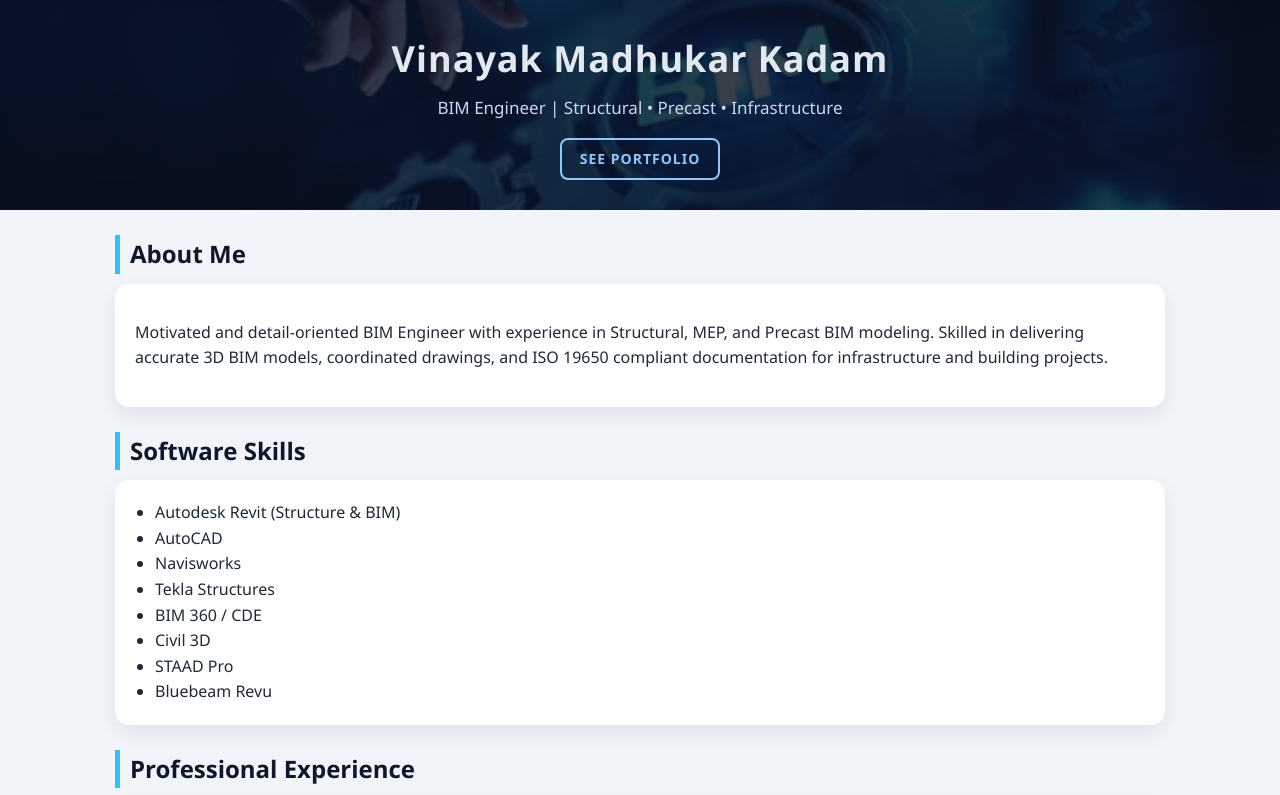
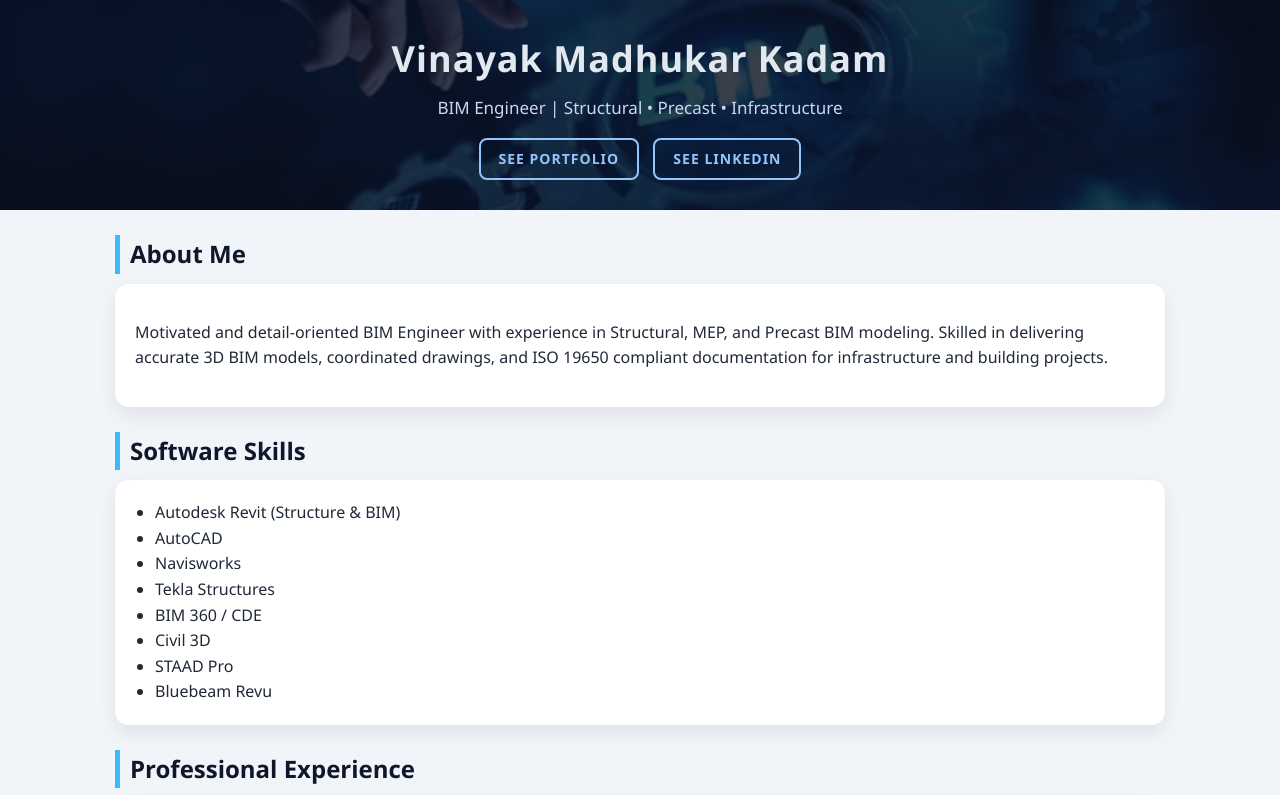
Before and after one commit to vinayak-mk26/VinayakKadam, a plain HTML site: page index.html in a window 1280 px wide. Shown: the top 795 px of the page. Drawn offline with Linux system fonts and the light colour scheme.

Commit message:
Update index.html
Changed linkedin url to top

```diff
--- a/index.html
+++ b/index.html
@@ -104,9 +104,8 @@
   <h1>Vinayak Madhukar Kadam</h1>
   <p>BIM Engineer | Structural • Precast • Infrastructure</p>
   <div class="portfolio-text">
-    <a href="https://drive.google.com/file/d/1t_0I5vWDKq7X9x3N2NxLvHsoaIbY11wi/view?usp=drive_link" target="_blank" class="portfolio-btn">
-      SEE PORTFOLIO
-    </a>
+    <a href="https://drive.google.com/file/d/1t_0I5vWDKq7X9x3N2NxLvHsoaIbY11wi/view?usp=drive_link" target="_blank" class="portfolio-btn">SEE PORTFOLIO</a>
+    <a href="https://www.linkedin.com/in/vinayakkadam26" target="_blank" class="portfolio-btn" style="margin-left:10px;">SEE LINKEDIN</a>
   </div>
 </header>
 
@@ -217,7 +216,7 @@
     <p>📞 9370441367</p>
     <p>📧 vinayak.mk@outlook.com</p>
     <p>🔗 <a href="https://www.linkedin.com" target="_blank">LinkedIn Profile</a></p>
-    <p>🔗 <a href="https://github.com/vinayak-mk26" target="_blank">GitHub</a></p>
+
   </div>
 </section>
 
```
